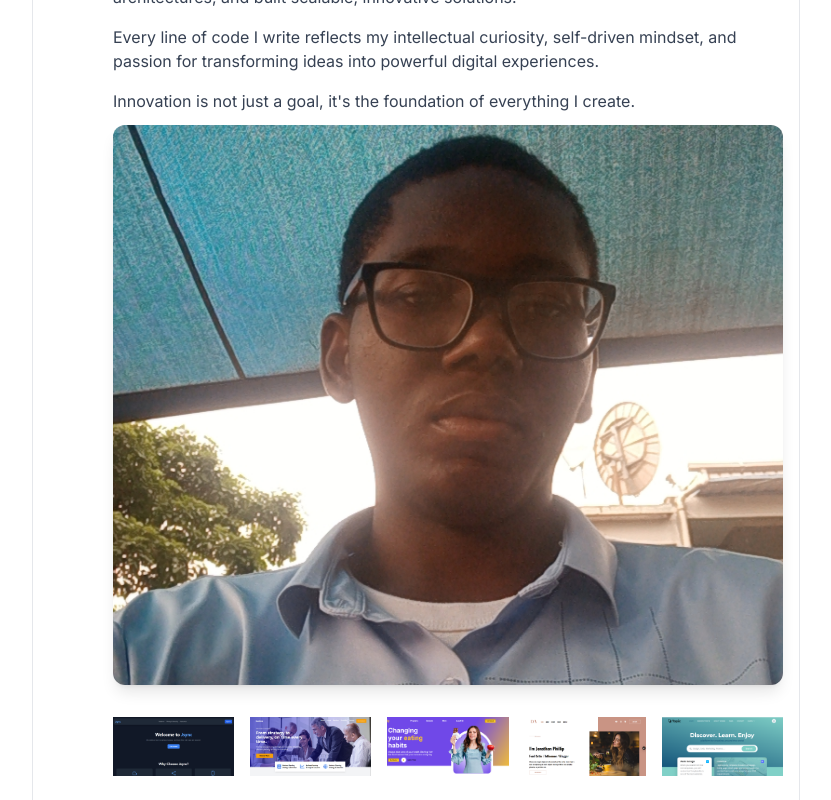
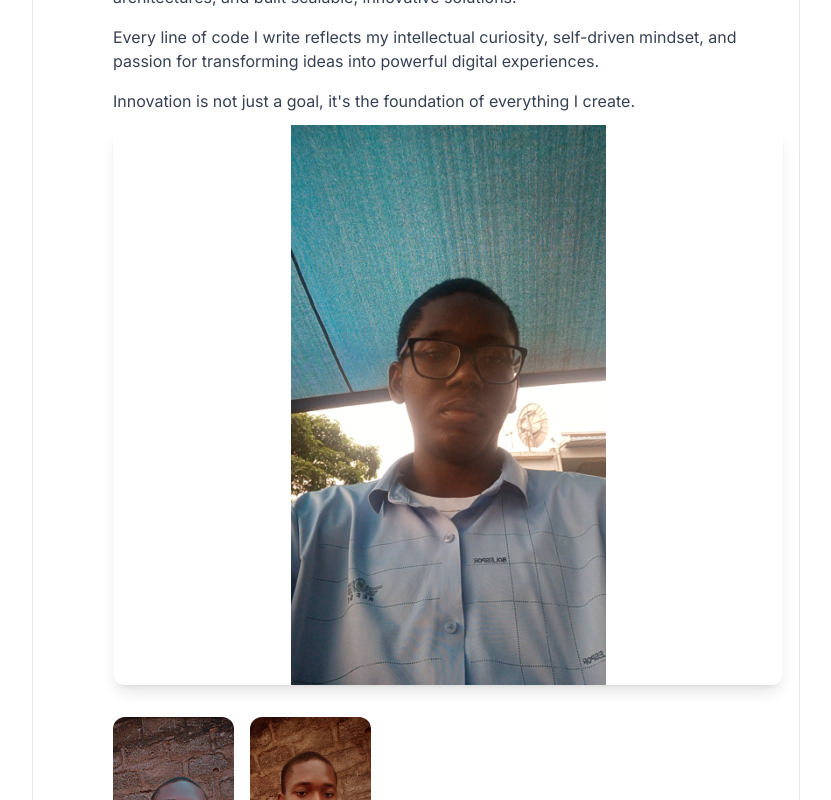
Before and after one commit to JCTECH111/JoeCode, a React (Vite) app: page / in a window 1280 px wide. Shown: the part 1480-2280 px from the top of the page, without its empty margins (224-1055 px from the left). Built offline with nearby package versions, Linux system fonts and the light colour scheme.

Commit message:
working on the image animation

```diff
--- a/src/components/ImageAnimation.jsx
+++ b/src/components/ImageAnimation.jsx
@@ -3,11 +3,9 @@ import { useState } from "react";
 
 // Import your images
 import MainImage from "../assets/joecode-1.jpg";
-import project_1 from '../assets/project-1.png';
-import project_2 from '../assets/project-2.png';
-import project_3 from '../assets/project-3.png';
-import project_4 from '../assets/project-4.png';
-import project_5 from "../assets/project-5.png"
+import project_1 from '../assets/joecode-2.jpg';
+import project_2 from "../assets/joecode-3.jpg";
+
 
 
 function ProductImage({ image, onExpand, isActive }) {
@@ -22,7 +20,7 @@ function ProductImage({ image, onExpand, isActive }) {
       <motion.img
         src={image}
         alt="Gallery item"
-        className="w-full h-full object-cover"
+        className="w-full h-full object-contain rounded-xl"
         layoutId={`product-${image}`}
         transition={{ duration: 0.3 }}
       />
@@ -39,7 +37,7 @@ function ProductImage({ image, onExpand, isActive }) {
 
 export default function ImageGallery() {
   // Use your actual imported images
-  const [galleryImages, setGalleryImages] = useState([project_1, project_2, project_3, project_4, project_5]);
+  const [galleryImages, setGalleryImages] = useState([project_1,project_2 ]);
   const [primaryImage, setPrimaryImage] = useState(MainImage);
 
   function setAsPrimary(image) {
@@ -66,7 +64,7 @@ export default function ImageGallery() {
             layout
           >
             <motion.img
-              className="w-full h-auto max-h-[70vh] object-cover"
+              className="w-full h-auto max-h-[70vh] object-contain"
               src={primaryImage}
               alt="Featured gallery item"
               layoutId={`product-${primaryImage}`}
```
Also changed, not shown: src/assets/joecode-2.jpg (added), src/assets/joecode-3.jpg (added).
